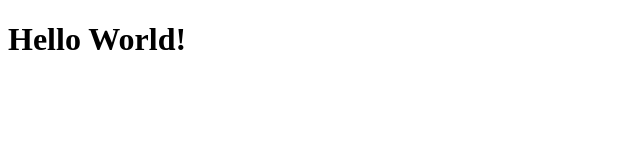
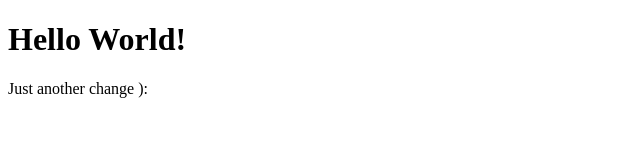
Before and after one commit to adamichelle/hng5-task1, a plain HTML site: page index.html in a window 1280 px wide. Shown: the whole page, without its empty margins (0-640 px from the left). Drawn offline with Linux system fonts and the light colour scheme.

Commit message:
Added a paragraph

```diff
--- a/index.html
+++ b/index.html
@@ -8,5 +8,6 @@
 </head>
 <body>
     <h1>Hello World!</h1>
+    <p>Just another change ):</p>
 </body>
 </html>
```
